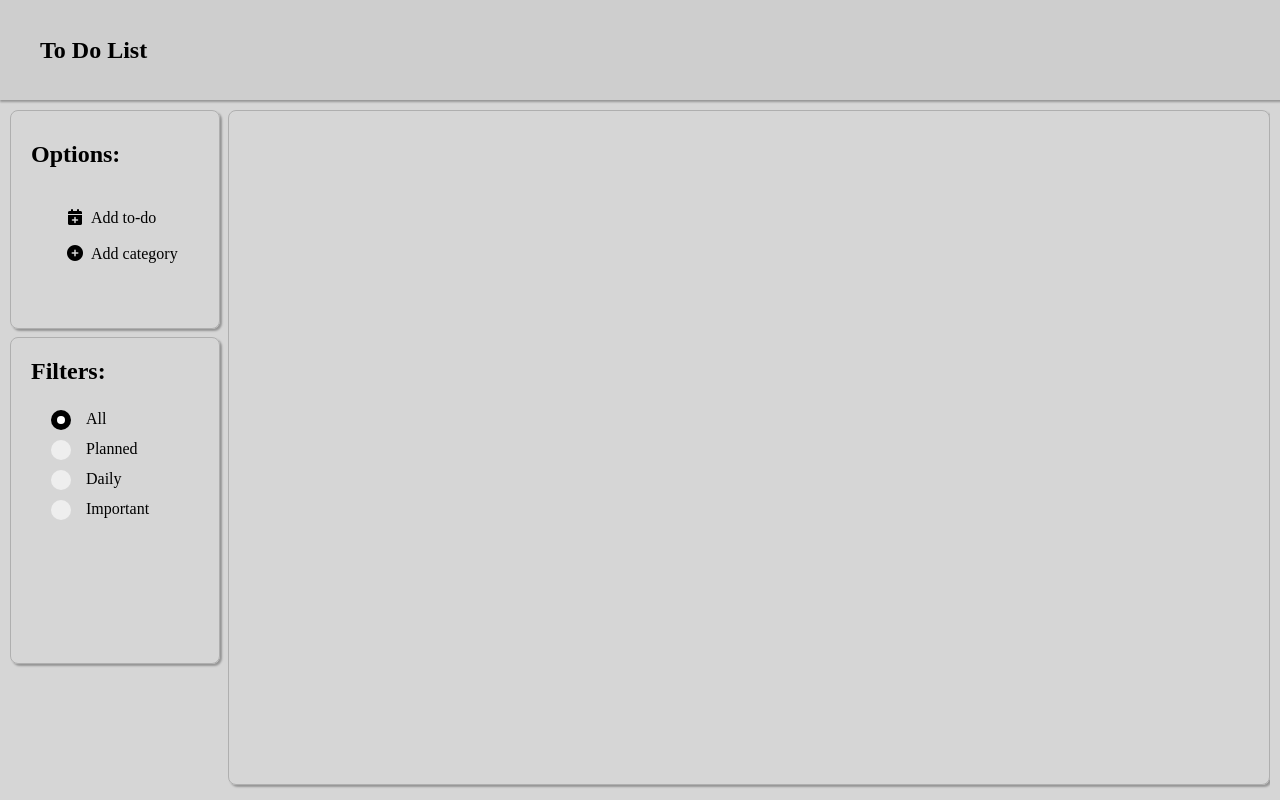
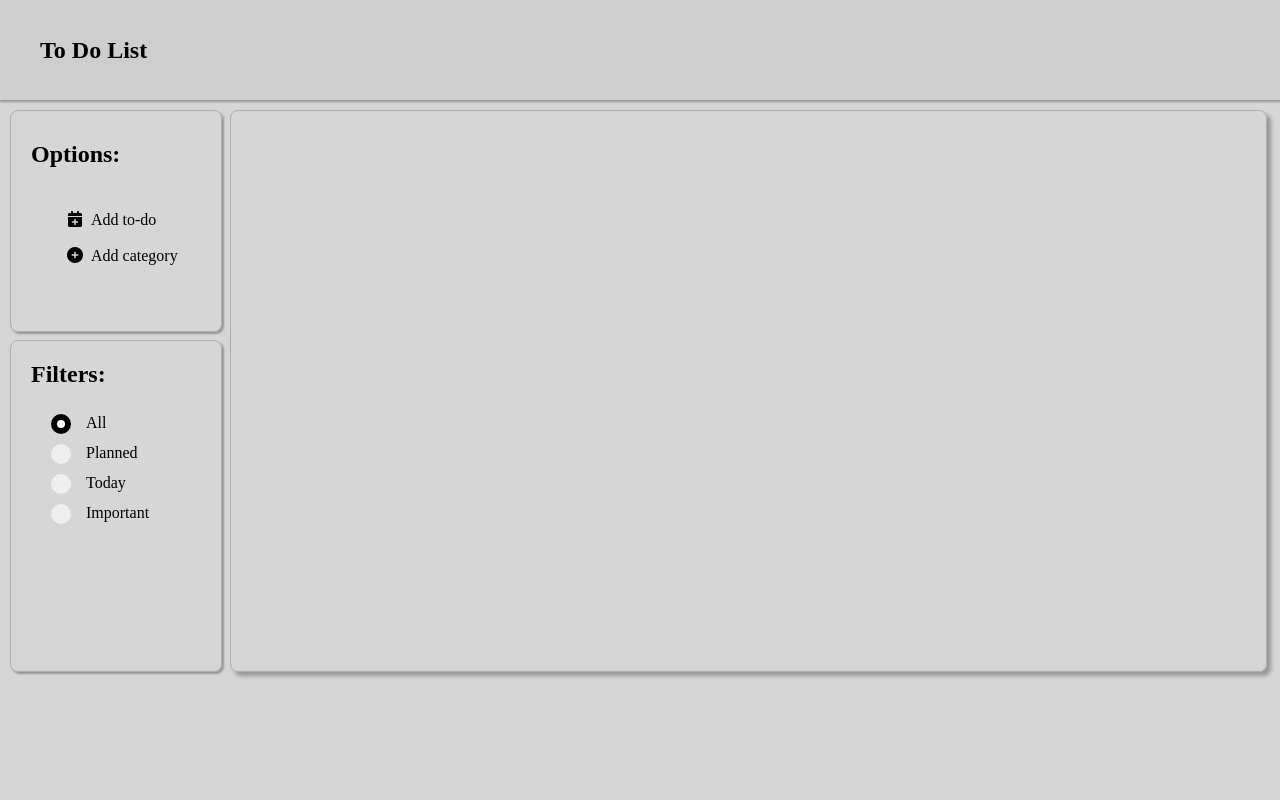
Before and after one commit to Carlos-D-09/to_do_app, a Flask app: template to_do/templates/activity/index.html in a window 1280 px wide. Run offline with Flask 3, Linux system fonts and the light colour scheme; the template is opened without the code that fills it, so the values that code supplies are empty; some libraries are stand-ins or nearby versions.

Commit message:
All filters implemented

```diff
--- a/to_do/static/base.css
+++ b/to_do/static/base.css
@@ -8,6 +8,8 @@
     background-color: rgb(214, 214, 214);
     font-family:'Cascadia Code';
     height: 100%;
+    width: 99%;
+    overflow: scroll;
 }
 
 body::-webkit-scrollbar{
@@ -45,6 +47,7 @@
     margin: 0px;
     padding: 10px;
     height: 85%;
+    width: 100%;
 }
 
 .title-nav{
--- a/to_do/static/to_do/CSS/index.css
+++ b/to_do/static/to_do/CSS/index.css
@@ -2,8 +2,9 @@
   width: 100%;
   height: 100%;
   display: grid;
-  grid-template-rows: [row-add] 2fr [row-filter] 3fr [row-end] 1fr;
-  grid-template-columns: [column-nav] 1fr [column-content] 5fr;
+  grid-template-rows: [row-add] minmax(0px,2fr) [row-filter] minmax(0px,3fr) [row-end] minmax(0px,1fr);
+  grid-template-columns: [column-nav]  minmax(210px,1fr) [column-content] minmax(700px, 5fr);
+  grid-auto-flow: dense;
   gap: 10px 10px;
   text-align: center;
   overflow: scroll;
@@ -28,6 +29,11 @@
   overflow: scroll;
 }
 
+.operations:hover{
+  transform: scale(1.01);
+  transition: .5s 0s;
+}
+
 .operations::-webkit-scrollbar{
   display: none;
 }
@@ -47,17 +53,23 @@
   overflow: scroll;
 }
 
+.filters:hover{
+  transform: scale(1.01);
+  transition: .5s 0s;
+}
+
 .filters::-webkit-scrollbar{
   display: none;
 }
 
 .to_do{
-  height: 99%;
-  grid-row: row-add / row-end 2;
+  height: 100%;
+  margin-right: 10px;
+  grid-row: row-add / row-end -1;
   grid-column: column-content;
   border: 1px solid rgb(175, 175, 175);
   border-radius: 8px;
-  box-shadow: 2px 2px 2px rgba(0,0,0,0.3);
+  box-shadow: 4px 4px 4px rgba(0,0,0,0.3);
   overflow: scroll;
 }
 
--- a/to_do/static/to_do/CSS/todo.css
+++ b/to_do/static/to_do/CSS/todo.css
@@ -62,7 +62,8 @@
   }
 
   .grid-operations{
-    width: 60%;
+    min-width: 50%;
+    max-width: 100%;
     display: grid;
     grid-template-columns: 1fr 1fr 1fr;
     text-align: center;
--- a/to_do/static/to_do/JS/filters.js
+++ b/to_do/static/to_do/JS/filters.js
@@ -6,7 +6,7 @@
         const FILTERS = {
             'all': allTodo,
             'planned': planned,
-            'daily': daily,
+            'today': today,
             'important': important
         }
 
@@ -18,35 +18,70 @@
     });
 })
 
+//Request and show all todo
 function allTodo(){
     url = "/activities";
     $.get(url, function(data){
-        $('#to_do-list-container').empty();
-        $.each(data,function(index,todo){
-            if(todo != null){
-                let todo_div = buildTodo(todo);
-                $('#to_do-list-container').append(todo_div);
-            }
-            // console.log(todo_div);
-        });
+        printTodo(data);
     });
 }
 
+//Request and show all todo planned
 function planned(){
-    console.log('Planned option');
+    url = "/activities/planned";
+    $.get(url, function(data){
+        if(data != null){
+            printTodo(data);
+        }else{
+            alert('Something went wrong');
+        }
+    });
 }
 
-function daily(){
-    console.log('Daily option');
+//Request the
+function today(){
+    url = "/activities/today";
+    $.get(url, function(data){
+        if(data != null){
+            printTodo(data);
+        }else{
+            alert('Something went wrong');
+        }
+    });
 }
 
 function important(){
-    console.log('Important option');
+    url = "/activities/importants";
+    $.get(url, function(data){
+        if(data != null){
+            printTodo(data);
+        }else{
+            alert('Something went wrong');
+        }
+    });
 }
 
 function filter(category){
-    console.log('Filter for the cateogry ' + category)
+    url = "/activities/category" ;
+    $.get(url,{category_id:category}, function(data){
+        if(data != null){
+            printTodo(data);
+        }else{
+            alert('Something went wrong');
+        }
+    });
 }
+
+function printTodo(data){
+    $('#to_do-list-container').empty();
+    $.each(data,function(index,todo){
+        if(todo != null){
+            let todo_div = buildTodo(todo);
+            $('#to_do-list-container').append(todo_div);
+        }
+    });
+}
+
 function formatTimestamp(timestamp) {
     const options = {
         year: 'numeric',
--- a/to_do/templates/activity/index.html
+++ b/to_do/templates/activity/index.html
@@ -48,8 +48,8 @@
                         <input type="radio" name="radio" value="planned">
                         <span class="checkmark"></span>
                     </label>
-                    <label class="container"> Daily
-                        <input type="radio" name="radio" value="daily">
+                    <label class="container"> Today
+                        <input type="radio" name="radio" value="today">
                         <span class="checkmark"></span>
                     </label>
                     <label class="container"> Important
```
Also changed, not shown: to_do/activity.py (+91 -1 lines).
